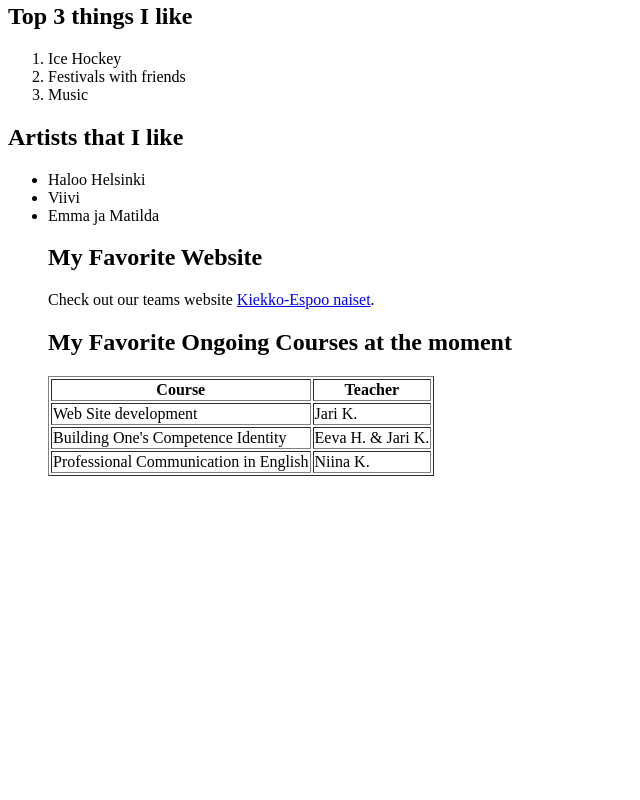
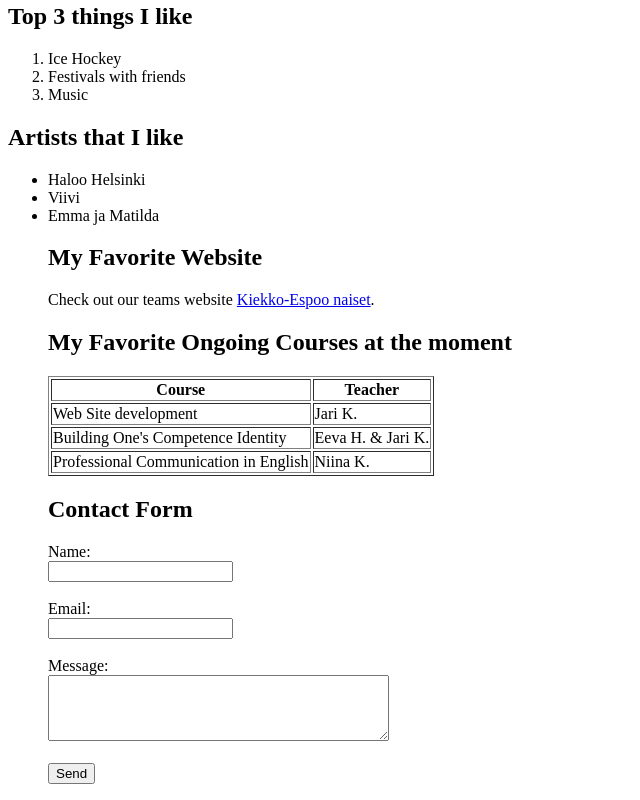
Before and after one commit to takslisette/Websivusto_SYKSY2025, a plain HTML site: page index.html in a window 1280 px wide. Shown: the part 535-1335 px from the top of the page, without its empty margins (0-640 px from the left). Before the commit the page ends 1027 px from the top, so only its background shows below. Drawn offline with Linux system fonts and the light colour scheme.

Commit message:
contact me

```diff
--- a/index.html
+++ b/index.html
@@ -40,6 +40,19 @@
         <td>Professional Communication in English</td>
         <td>Niina K.</td>
 </table>
+<h2>Contact Form</h2>
+<form action="#" method="post">
+    <label for="name">Name:</label><br>
+    <input type="text" id="name" name="name" required><br><br>
+
+    <label for="email">Email:</label><br>
+    <input type="email" id="email" name="email" required><br><br>
+
+    <label for="message">Message:</label><br>
+    <textarea id="message" name="message" rows="4" cols="40"></textarea><br><br>
+
+    <input type="submit" value="Send">
+</form>
 
     </ul>
     </body>
```
